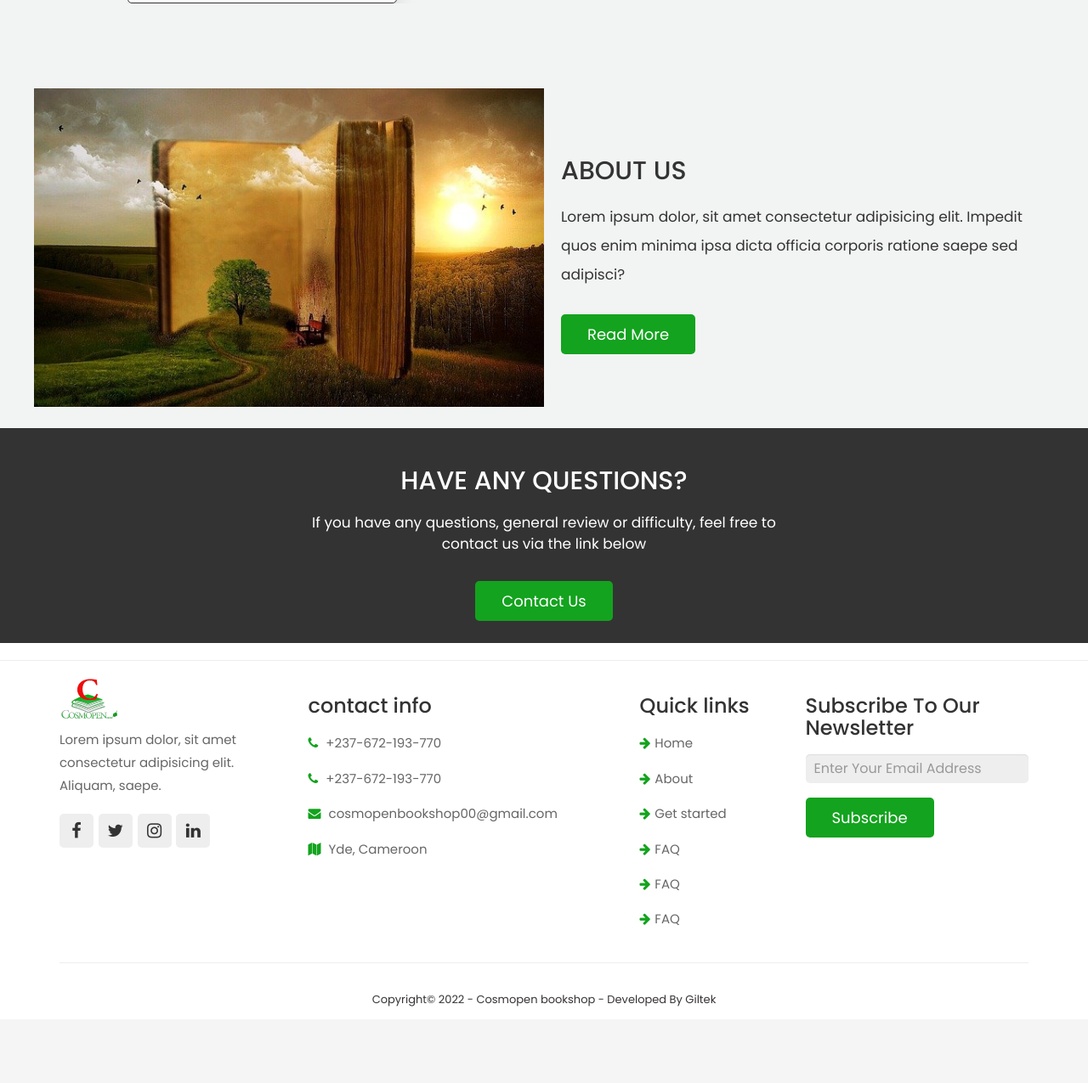
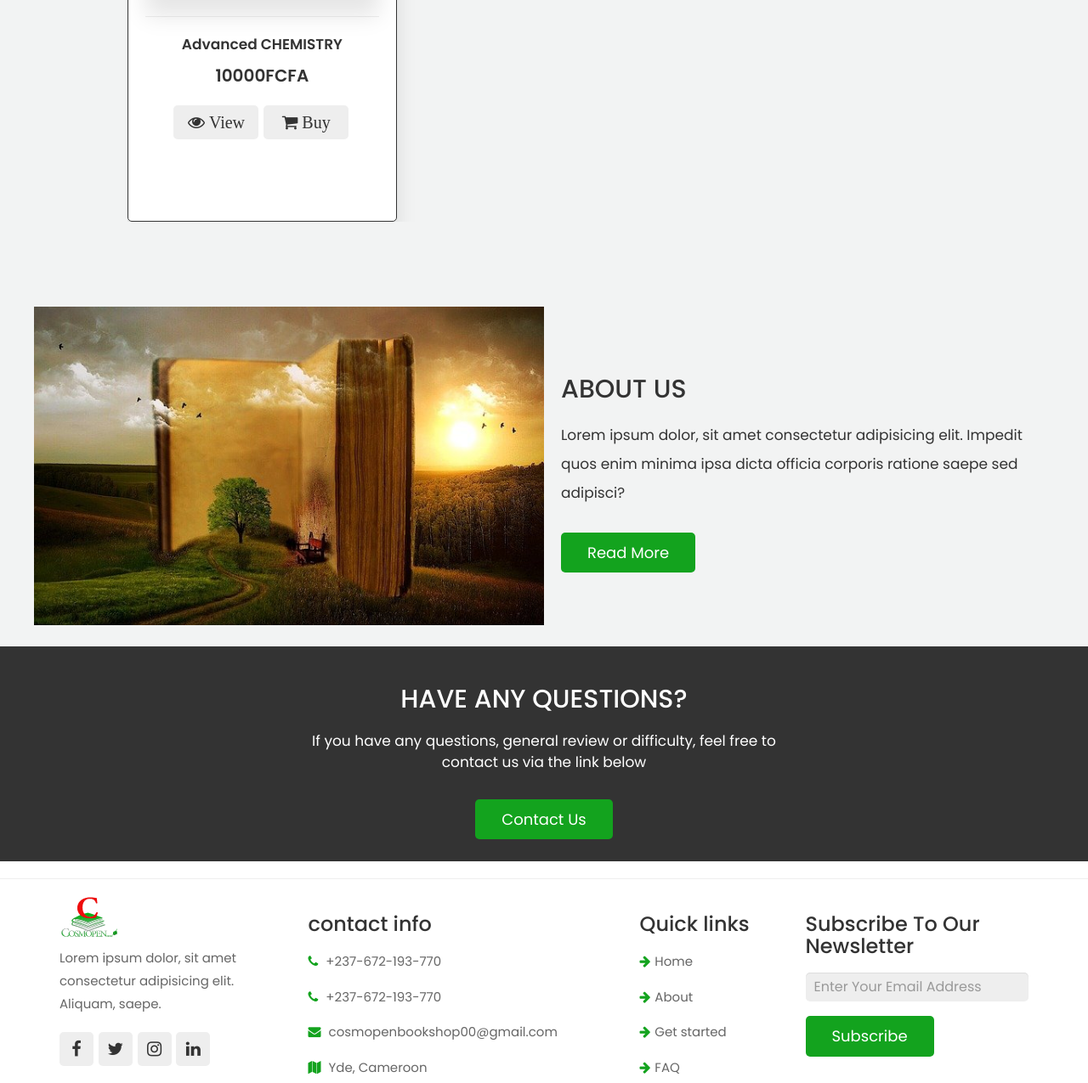
Before and after one commit to Gilteck/cosmo, a PHP site: page / in a window 1280 px wide. Shown: the part 3515-4790 px from the top of the page at 85% size. Before the commit the page ends 4700 px from the top, so only its background shows below. Run offline with PHP 8.4, Linux system fonts and the light colour scheme; data comes from the database, SQL or seed files in the repository; data that the repository does not hold is empty; some libraries are stand-ins or nearby versions.

Commit message:
commit to 'master'

```diff
--- a/assets/css/main.css
+++ b/assets/css/main.css
@@ -622,6 +622,8 @@ Mobile style's
   box-shadow: 0 2rem 2.5rem rgba(0, 7, 2, 0.1);
   overflow: hidden;
   border-radius: .5rem;
+  place-items: center;
+
 }
 .product .item:hover{
   outline-offset: 0rem;
@@ -650,8 +652,10 @@ Mobile style's
   padding:1rem 0;
 }
 .product .product-carousel .item .image {
-  max-height: 30rem;
-  margin-top: 4%;
+  height: 30rem;
+  margin-top: .7rem;
+  margin: auto;
+  place-items: center;
   max-width: fit-content;
   box-shadow: 0 2rem 2.5rem rgba(0, 7, 2, 0.1);
 
--- a/index.php
+++ b/index.php
@@ -141,15 +141,11 @@ foreach ($result as $row)
                     $result = $statement->fetchAll(PDO::FETCH_ASSOC);
                     foreach ($result as $row) {
                         ?>
-                        <div class="item" style="align-item:center;">
+                        <div class="item">
                             <a href="product.php?id=<?php echo $row['p_id']; ?>">
-                            <div class="image">
-                                <img src="assets/uploads/<?php echo $row['p_featured_photo']; ?>" alt="">
-                            </div><br>
-                               <!-- <div class="share">
-                                    <a href="#" class="fa fa-eye"></a>
-                                    <a href="#" class="fa fa-heart"></a>
-                                </div>-->
+                            <div style="display: block;">
+                            <img class="image" src="assets/uploads/<?php echo $row['p_featured_photo']; ?>" alt="" place-items="center">
+                            </div><hr>
                             <div class="text">
                                 <div class="name">
                                     <a href="product.php?id=<?php echo $row['p_id']; ?>"><?php echo $row['p_name']; ?></a>
@@ -161,7 +157,7 @@ foreach ($result as $row)
                                         <?php echo $row['p_old_price']; ?>FCFA
                                     </del>
                                     <?php endif; ?>
-                                    </div>
+                                </div>
                                 <div class="rating">
                                     <?php
                                     $t_rating = 0;
@@ -240,9 +236,10 @@ foreach ($result as $row)
                                     </div>
                                 <?php else: ?>
                                     <div class="icon">
-                                    <a href="product.php?id=<?php echo $row['p_id']; ?>"><i class="fa fa-eye"></i></a>
-                                    <a><i class="fa fa-shopping-cart"></i></a>
+                                    <a href="product.php?id=<?php echo $row['p_id']; ?>"><i class="fa fa-eye"> View</i></a>
+                                    <a href=""><i class="fa fa-shopping-cart"> Buy</i></a>
                                     </div>
+
                                 <?php endif; ?>
                             </div>
                             </a>
@@ -282,19 +279,22 @@ foreach ($result as $row)
                     foreach ($result as $row) {
                         ?>
                         <div class="item">
-
-                                <img class="photo" src="assets/uploads/<?php echo $row['p_featured_photo']; ?>" alt="">
-                                <h3><a href="product.php?id=<?php echo $row['p_id']; ?>"><span class="title"><?php echo $row['p_name']; ?></span></a></h3>
-
+                        <a href="product.php?id=<?php echo $row['p_id']; ?>">
+                            <div style="display: block;">
+                            <img class="image" src="assets/uploads/<?php echo $row['p_featured_photo']; ?>" alt="" place-items="center">
+                            </div><hr>
                             <div class="text">
-                                <h4>
+                                <div class="name">
+                                    <a href="product.php?id=<?php echo $row['p_id']; ?>"><?php echo $row['p_name']; ?></a>
+                                </div>
+                                <div class="price">
                                     <?php echo $row['p_current_price']; ?>FCFA
                                     <?php if($row['p_old_price'] != ''): ?>
                                     <del>
                                         <?php echo $row['p_old_price']; ?>FCFA
                                     </del>
                                     <?php endif; ?>
-                                </h4>
+                                </div>
                                 <div class="rating">
                                     <?php
                                     $t_rating = 0;
@@ -372,8 +372,8 @@ foreach ($result as $row)
                                     </div>
                                 <?php else: ?>
                                     <div class="icon">
-                                    <a href="product.php?id=<?php echo $row['p_id']; ?>"><i class="fa fa-eye">view</i></a>
-                                    <a><i class="fa fa-shopping-cart"></i></a>
+                                    <a href="product.php?id=<?php echo $row['p_id']; ?>"><i class="fa fa-eye"> View</i></a>
+                                    <a href=""><i class="fa fa-shopping-cart"> Buy</i></a>
                                     </div>
                                 <?php endif; ?>
                             </div>
@@ -415,19 +415,22 @@ foreach ($result as $row)
                     foreach ($result as $row) {
                         ?>
                         <div class="item">
-
-                                <img class="photo" src="assets/uploads/<?php echo $row['p_featured_photo']; ?>" alt="">
-                                <h3><a href="product.php?id=<?php echo $row['p_id']; ?>"><span class="title"><?php echo $row['p_name']; ?></span></a></h3>
-
+                        <a href="product.php?id=<?php echo $row['p_id']; ?>">
+                            <div style="display: block;">
+                            <img class="image" src="assets/uploads/<?php echo $row['p_featured_photo']; ?>" alt="" place-items="center">
+                            </div><hr>
                             <div class="text">
-                                <h4>
+                                <div class="name">
+                                    <a href="product.php?id=<?php echo $row['p_id']; ?>"><?php echo $row['p_name']; ?></a>
+                                </div>
+                                <div class="price">
                                     <?php echo $row['p_current_price']; ?>FCFA
                                     <?php if($row['p_old_price'] != ''): ?>
                                     <del>
                                         <?php echo $row['p_old_price']; ?>FCFA
                                     </del>
                                     <?php endif; ?>
-                                </h4>
+                                </div>
                                 <div class="rating">
                                     <?php
                                     $t_rating = 0;
@@ -505,8 +508,8 @@ foreach ($result as $row)
                                     </div>
                                 <?php else: ?>
                                     <div class="icon">
-                                    <a href="product.php?id=<?php echo $row['p_id']; ?>"><i class="fa fa-eye"></i></a>
-                                    <a><i class="fa fa-shopping-cart"></i></a>
+                                    <a href="product.php?id=<?php echo $row['p_id']; ?>"><i class="fa fa-eye"> View</i></a>
+                                    <a href=""><i class="fa fa-shopping-cart"> Buy</i></a>
                                     </div>
                                 <?php endif; ?>
                             </div>
```
